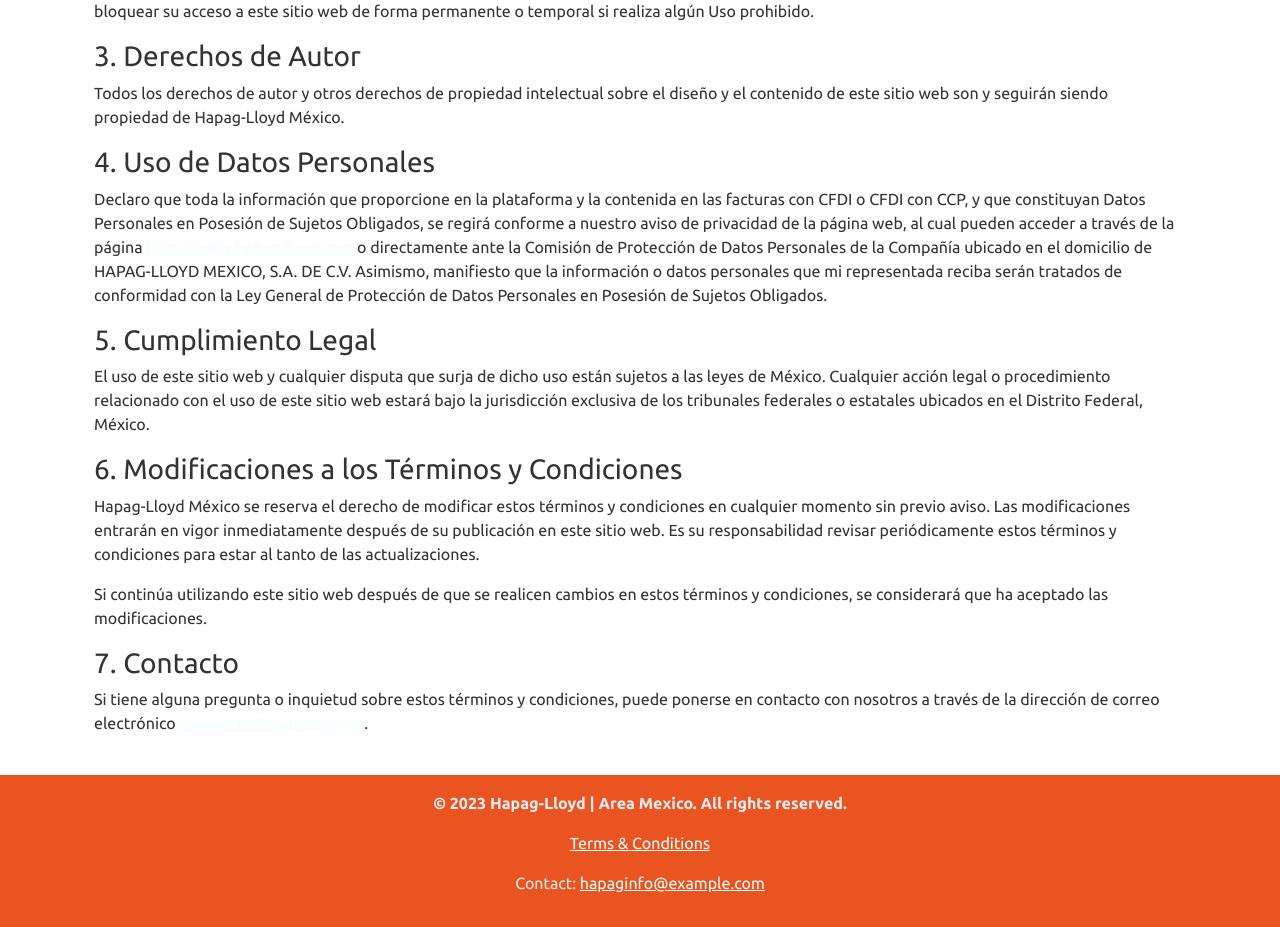
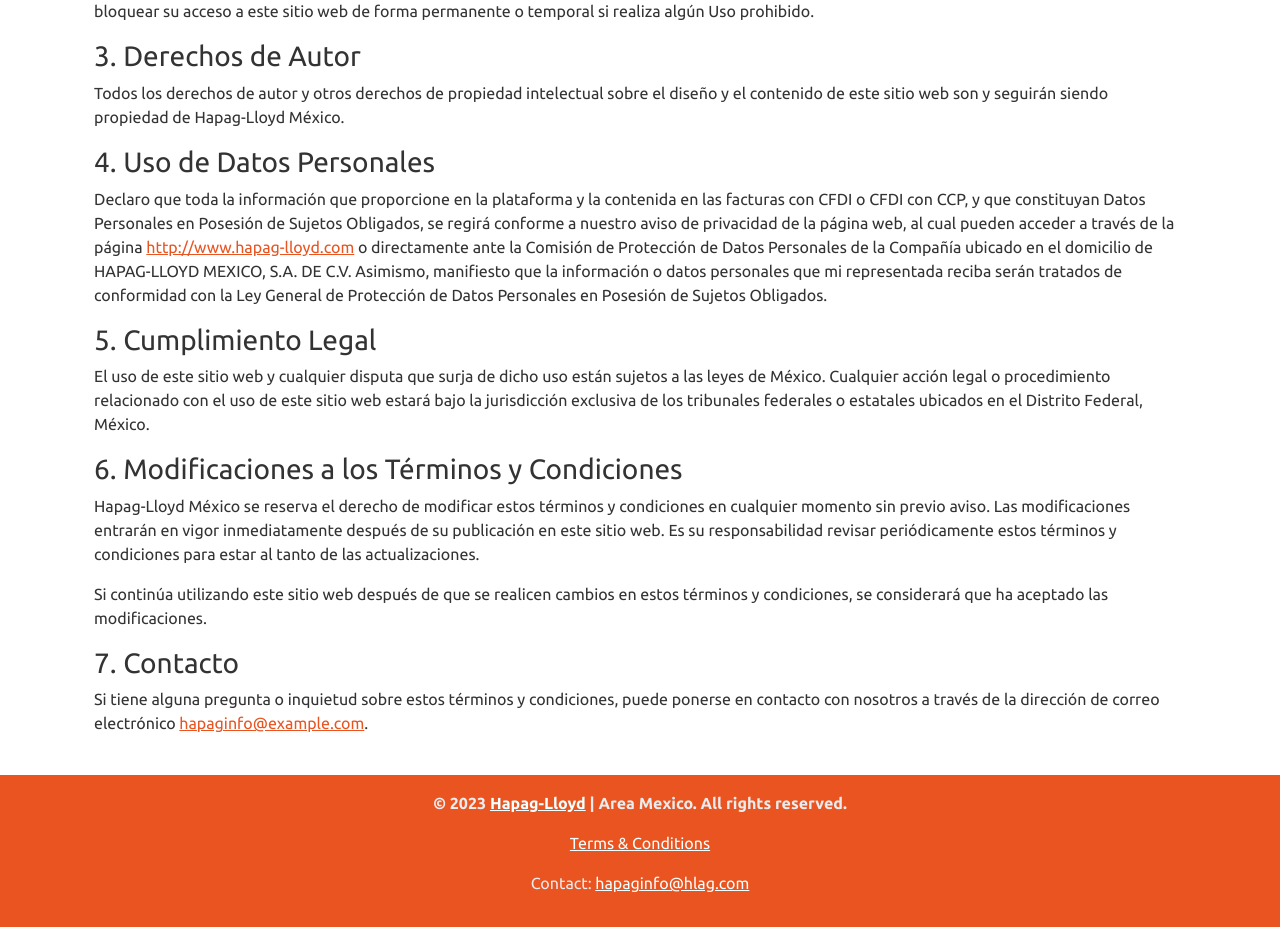
Before and after one commit to maganhg/Test1, a Flask app: page /terms_conditions in a window 1280 px wide. Shown: the part 1444-2371 px from the top of the page. Run offline with Flask 3, Linux system fonts and the light colour scheme; some libraries are stand-ins or nearby versions.

Commit message:
paproducción

```diff
--- a/app.py
+++ b/app.py
@@ -11,6 +11,12 @@
 app = Flask(__name__)
 bootstrap = Bootstrap(app)
 
+#----------------------------------------------
+
+@app.route('/')
+def upload_form():
+    return render_template('upload.html')
+
 @app.route('/terms_conditions')
 def terms_conditions():
     return render_template('terms.html')
@@ -18,6 +24,8 @@
 @app.route('/free_kitten')
 def free_kitten():
     return render_template('kitten.html')
+
+#----------------------------------------------
 
 app.secret_key = "secret key"
 app.config['MAX_CONTENT_LENGTH'] = 16 * 1024 * 1024
@@ -51,10 +59,6 @@
         return f"Total files ({total_files}) exceed the limit of {max_total_files}."
 
     return None  # Total files are within the allowed limit
-
-@app.route('/')
-def upload_form():
-    return render_template('upload.html')
 
 @app.route('/', methods=['POST'])
 def upload_file():
--- a/static/style01.css
+++ b/static/style01.css
@@ -1,22 +1,42 @@
+/* Carousel align, on phone responsive big gap between frst container and carousel */
 #carouselExampleSlidesOnly {
-    width: 100%; /* Set the width to 100% */
-    height: 300px; /* Set the desired short height */
-    overflow: hidden; /* Hide any overflow content */
+    width: 100%;
+    height: 300px;
+    overflow: hidden;
 }
 
 .carousel-inner .carousel-item {
-    display: flex; /* Use flex display for alignment */
-    align-items: center; /* Vertically center content */
+    display: flex;
+    align-items: center;
 }
 
 .carousel-inner .carousel-item img {
-    flex: 1; /* Expand the image to fill the available space */
-    object-fit: cover; /* Maintain aspect ratio and cover the container */
-    height: auto; /* Auto-adjust the image height to maintain aspect ratio */
+    flex: 1;
+    object-fit: cover;
+    height: auto;
 }
 
 @media (max-width: 767px) {
     #carouselExampleSlidesOnly {
-        margin-bottom: -15px; /* Adjust the value as needed */
+        margin-bottom: -15px;
     }
 }
+
+html, body {
+    height: 100%;
+    margin: 0;
+    padding: 0;
+}
+
+body {
+    display: flex;
+    flex-direction: column;
+}
+
+.container {
+    flex: 1;
+}
+
+footer {
+    flex-shrink: 0;
+}
--- a/templates/base.html
+++ b/templates/base.html
@@ -31,9 +31,9 @@
     <div class="container">
         <div class="row">
             <div class="col-md-12">
-                <p><strong>&copy; 2023 Hapag-Lloyd | Area Mexico. All rights reserved.</strong></p>
+                <p><strong>&copy; 2023 <a href="https://www.hapag-lloyd.com" style="color: azure;">Hapag-Lloyd</a> | Area Mexico. All rights reserved.</strong></p>
                 <p><a href="{{ url_for('terms_conditions') }}" style="color: azure;">Terms & Conditions</a></p>
-                <p>Contact: <a href="mailto:hapaginfo@example.com" style="color: azure;">hapaginfo@example.com</a></p>
+                <p>Contact: <a href="mailto:hapaginfo@example.com" style="color: azure;">hapaginfo@hlag.com</a></p>
             </div>
         </div>
     </div>
--- a/templates/terms.html
+++ b/templates/terms.html
@@ -60,7 +60,7 @@
 
     <h3>4. Uso de Datos Personales</h3>
 
-    <p>Declaro que toda la información que proporcione en la plataforma y la contenida en las facturas con CFDI o CFDI con CCP, y que constituyan Datos Personales en Posesión de Sujetos Obligados, se regirá conforme a nuestro aviso de privacidad de la página web, al cual pueden acceder a través de la página <a href="http://www.hapag.lloyd.com" style="color: azure;">http://www.hapag.lloyd.com</a> o directamente ante la Comisión de Protección de Datos Personales de la Compañía ubicado en el domicilio de HAPAG-LLOYD MEXICO, S.A. DE C.V. Asimismo, manifiesto que la información o datos personales que mi representada reciba serán tratados de conformidad con la Ley General de Protección de Datos Personales en Posesión de Sujetos Obligados.</p>
+    <p>Declaro que toda la información que proporcione en la plataforma y la contenida en las facturas con CFDI o CFDI con CCP, y que constituyan Datos Personales en Posesión de Sujetos Obligados, se regirá conforme a nuestro aviso de privacidad de la página web, al cual pueden acceder a través de la página <a href="http://www.hapag-lloyd.com">http://www.hapag-lloyd.com</a> o directamente ante la Comisión de Protección de Datos Personales de la Compañía ubicado en el domicilio de HAPAG-LLOYD MEXICO, S.A. DE C.V. Asimismo, manifiesto que la información o datos personales que mi representada reciba serán tratados de conformidad con la Ley General de Protección de Datos Personales en Posesión de Sujetos Obligados.</p>
 
     <h3>5. Cumplimiento Legal</h3>
 
@@ -74,7 +74,7 @@
 
     <h3>7. Contacto</h3>
 
-    <p>Si tiene alguna pregunta o inquietud sobre estos términos y condiciones, puede ponerse en contacto con nosotros a través de la dirección de correo electrónico <a href="mailto:hapaginfo@example.com" style="color: azure;">hapaginfo@example.com</a>.</p>
+    <p>Si tiene alguna pregunta o inquietud sobre estos términos y condiciones, puede ponerse en contacto con nosotros a través de la dirección de correo electrónico <a href="mailto:hapaginfo@example.com">hapaginfo@example.com</a>.</p>
 </div>
 
 {% endblock %}
```
Also changed, not shown: static/style02.css (added, +29 -0 lines), templates/kitten.html (+32 -9 lines).
